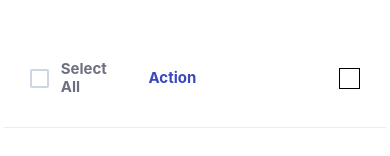
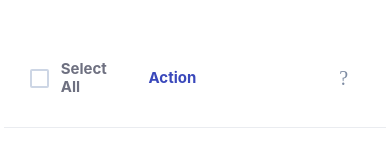
Before and after one commit to rajibola/WeeklyTask, a React Native app: screen / in a window 390 px wide. Shown: the part 596-752 px from the top of the page. Built offline with nearby package versions, Linux system fonts and the light colour scheme.

Commit message:
changed view to search icon

```diff
--- a/App.js
+++ b/App.js
@@ -198,7 +198,12 @@ export default class App extends Component {
             <View></View>
           </View>
           <View style={styles.sortItem}>
-            <View style={styles.searchIcon}></View>
+            <AntDesign
+              name="search1"
+              style={styles.searchIcon}
+              size={20}
+              color="#7E8CA3"
+            />
           </View>
         </View>
       </View>
@@ -208,9 +213,6 @@ export default class App extends Component {
 
 const styles = StyleSheet.create({
   searchIcon: {
-    width: hp(20),
-    height: hp(20),
-    borderWidth: 1,
     marginLeft: wp(69),
   },
   sortActionText: {
```
